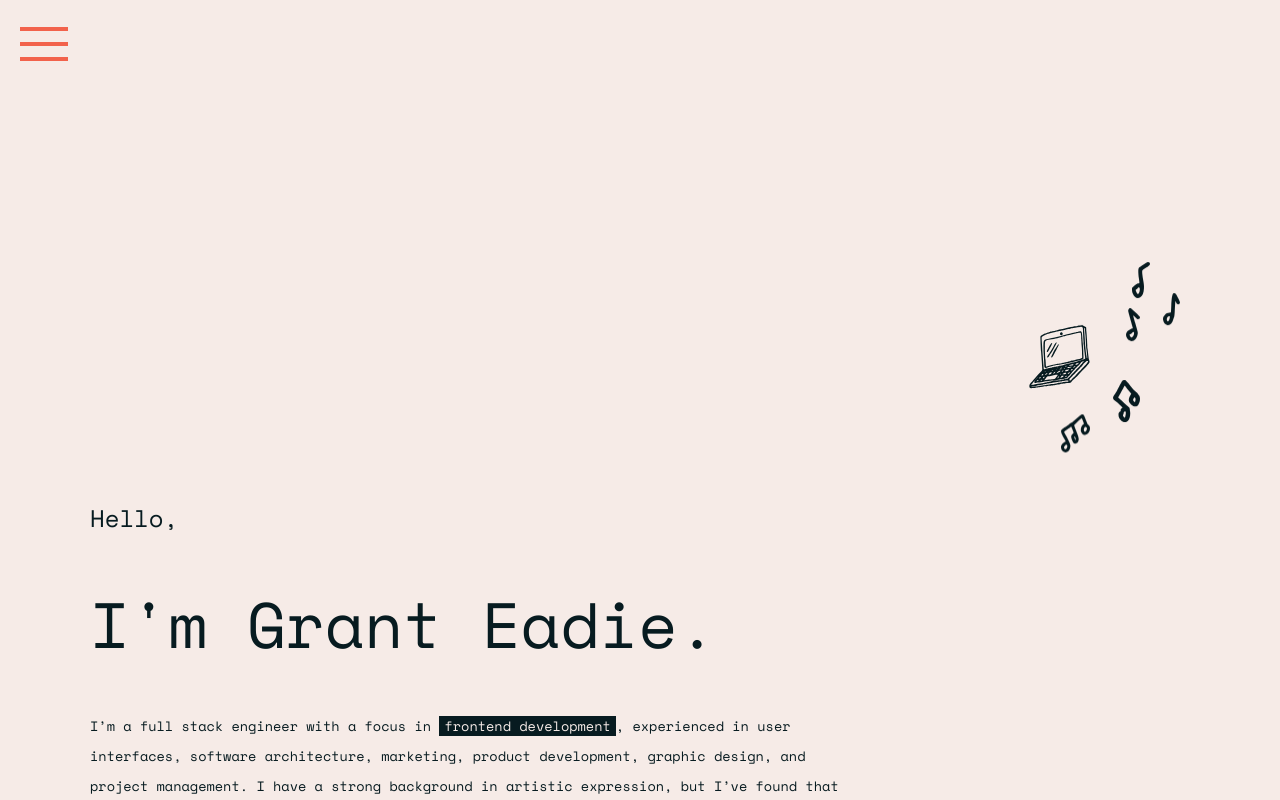
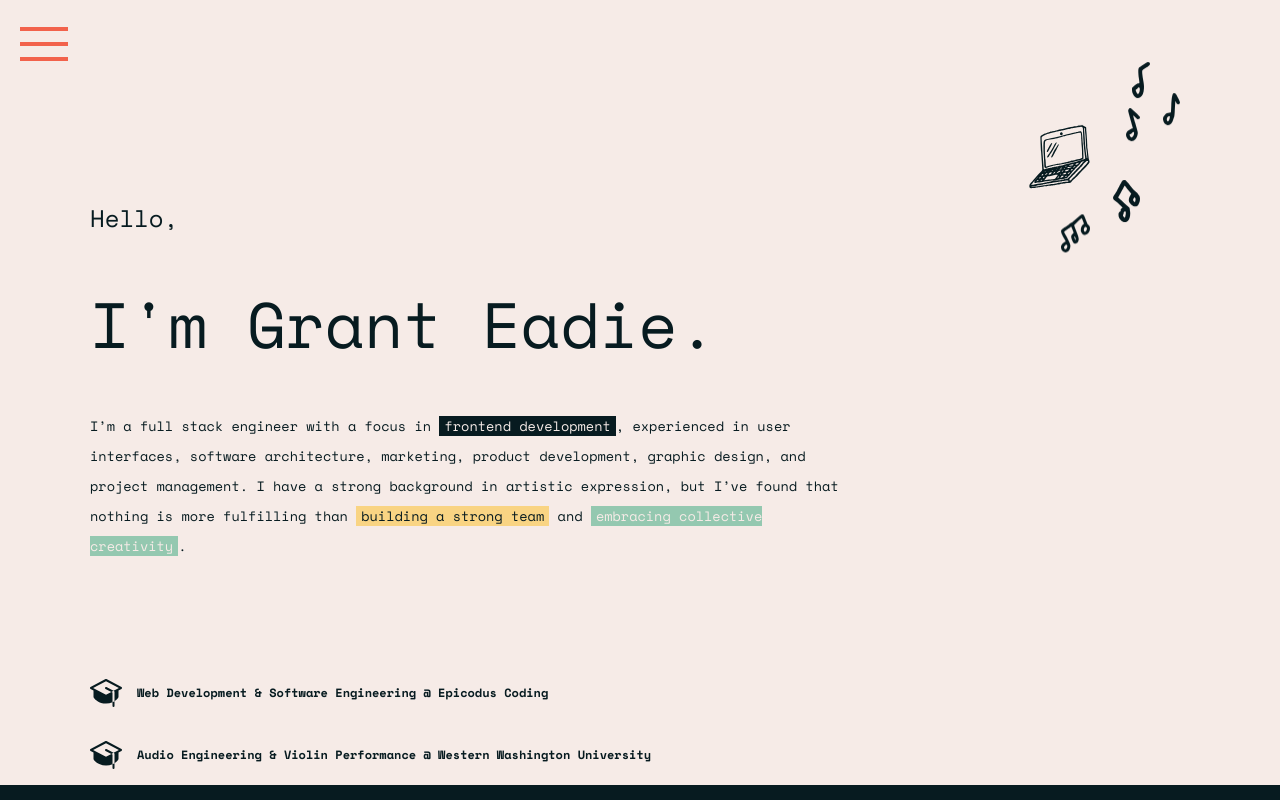
Before and after one commit to GrantEadie/resume, a React (Create React App) app: page / in a window 1280 px wide. Shown: the top 800 px of the page. Built offline with nearby package versions, Linux system fonts and the light colour scheme.

Commit message:
fix the front page.

```diff
--- a/src/comps/main.css
+++ b/src/comps/main.css
@@ -1,7 +1,7 @@
 #main {
   display: flex;
   justify-content: center;
-  padding-top: 300px;
+  padding-top: 200px;
   flex-direction: column;
   align-items: center;
 }
--- a/src/comps/splash/splash.css
+++ b/src/comps/splash/splash.css
@@ -9,7 +9,6 @@
   min-height: 70vh;
   max-width: 1100px;
   padding: 0 20px;
-  padding-top: 200px;
 }
 
 #splash-hello {
@@ -106,7 +105,7 @@
 
 #splash-drawings {
   position: relative;
-  transform: translateY(-200px);
+  transform: translateY(-100px);
 }
 
 #splash-drawings svg path {
```
Also changed, not shown: 1 other file (tests, documents, lock files or other folders).
